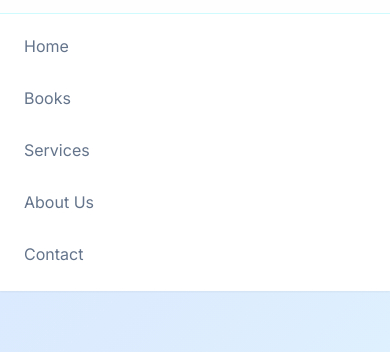
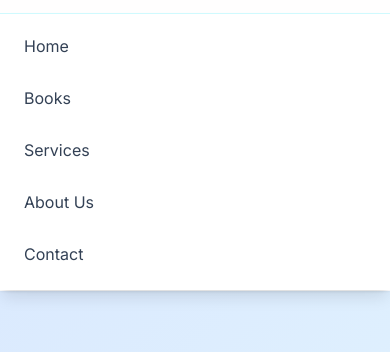
Before and after one commit to VedantCore/doctorproject, a plain HTML site: page index.html in a window 390 px wide. Both pictures are taken after a click on the button 354 px from the left and 36 px from the top of the page. Shown: the part 59-411 px from the top of the page. Drawn offline with nearby package versions, Linux system fonts and the light colour scheme.

Commit message:
added some things

```diff
--- a/index.html
+++ b/index.html
@@ -43,13 +43,13 @@
             </div>
         </nav>
         <!-- Mobile Menu -->
-        <div id="mobile-menu" class="hidden md:hidden bg-white/95 dark:bg-slate-900/95 backdrop-blur-sm border-t border-cyan-100 dark:border-slate-800">
+        <div id="mobile-menu" class="hidden md:hidden bg-white/95 dark:bg-slate-900/95 backdrop-blur-sm border-t border-cyan-100 dark:border-slate-800 shadow-lg">
             <div class="px-2 pt-2 pb-3 space-y-1 sm:px-3">
-                <a href="#home" class="block py-3 px-4 text-pastel-medium hover:bg-gradient-to-r hover:from-blue-50 hover:to-cyan-50 dark:hover:bg-slate-800 transition-all duration-300 transform hover:translate-x-2 nav-link rounded-md">Home</a>
-                <a href="#download" class="block py-3 px-4 text-pastel-medium hover:bg-gradient-to-r hover:from-blue-50 hover:to-cyan-50 dark:hover:bg-slate-800 transition-all duration-300 transform hover:translate-x-2 nav-link rounded-md">Books</a>
-                <a href="#services" class="block py-3 px-4 text-pastel-medium hover:bg-gradient-to-r hover:from-blue-50 hover:to-cyan-50 dark:hover:bg-slate-800 transition-all duration-300 transform hover:translate-x-2 nav-link rounded-md">Services</a>
-                <a href="#about" class="block py-3 px-4 text-pastel-medium hover:bg-gradient-to-r hover:from-blue-50 hover:to-cyan-50 dark:hover:bg-slate-800 transition-all duration-300 transform hover:translate-x-2 nav-link rounded-md">About Us</a>
-                <a href="#contact" class="block py-3 px-4 text-pastel-medium hover:bg-gradient-to-r hover:from-blue-50 hover:to-cyan-50 dark:hover:bg-slate-800 transition-all duration-300 transform hover:translate-x-2 nav-link rounded-md">Contact</a>
+                <a href="#home" class="block py-3 px-4 text-slate-700 dark:text-slate-300 hover:bg-cyan-50 hover:text-cyan-700 dark:hover:bg-slate-800 dark:hover:text-cyan-400 transition-all duration-300 transform hover:translate-x-2 nav-link rounded-md">Home</a>
+                <a href="#download" class="block py-3 px-4 text-slate-700 dark:text-slate-300 hover:bg-cyan-50 hover:text-cyan-700 dark:hover:bg-slate-800 dark:hover:text-cyan-400 transition-all duration-300 transform hover:translate-x-2 nav-link rounded-md">Books</a>
+                <a href="#services" class="block py-3 px-4 text-slate-700 dark:text-slate-300 hover:bg-cyan-50 hover:text-cyan-700 dark:hover:bg-slate-800 dark:hover:text-cyan-400 transition-all duration-300 transform hover:translate-x-2 nav-link rounded-md">Services</a>
+                <a href="#about" class="block py-3 px-4 text-slate-700 dark:text-slate-300 hover:bg-cyan-50 hover:text-cyan-700 dark:hover:bg-slate-800 dark:hover:text-cyan-400 transition-all duration-300 transform hover:translate-x-2 nav-link rounded-md">About Us</a>
+                <a href="#contact" class="block py-3 px-4 text-slate-700 dark:text-slate-300 hover:bg-cyan-50 hover:text-cyan-700 dark:hover:bg-slate-800 dark:hover:text-cyan-400 transition-all duration-300 transform hover:translate-x-2 nav-link rounded-md">Contact</a>
             </div>
         </div>
     </header>
```
